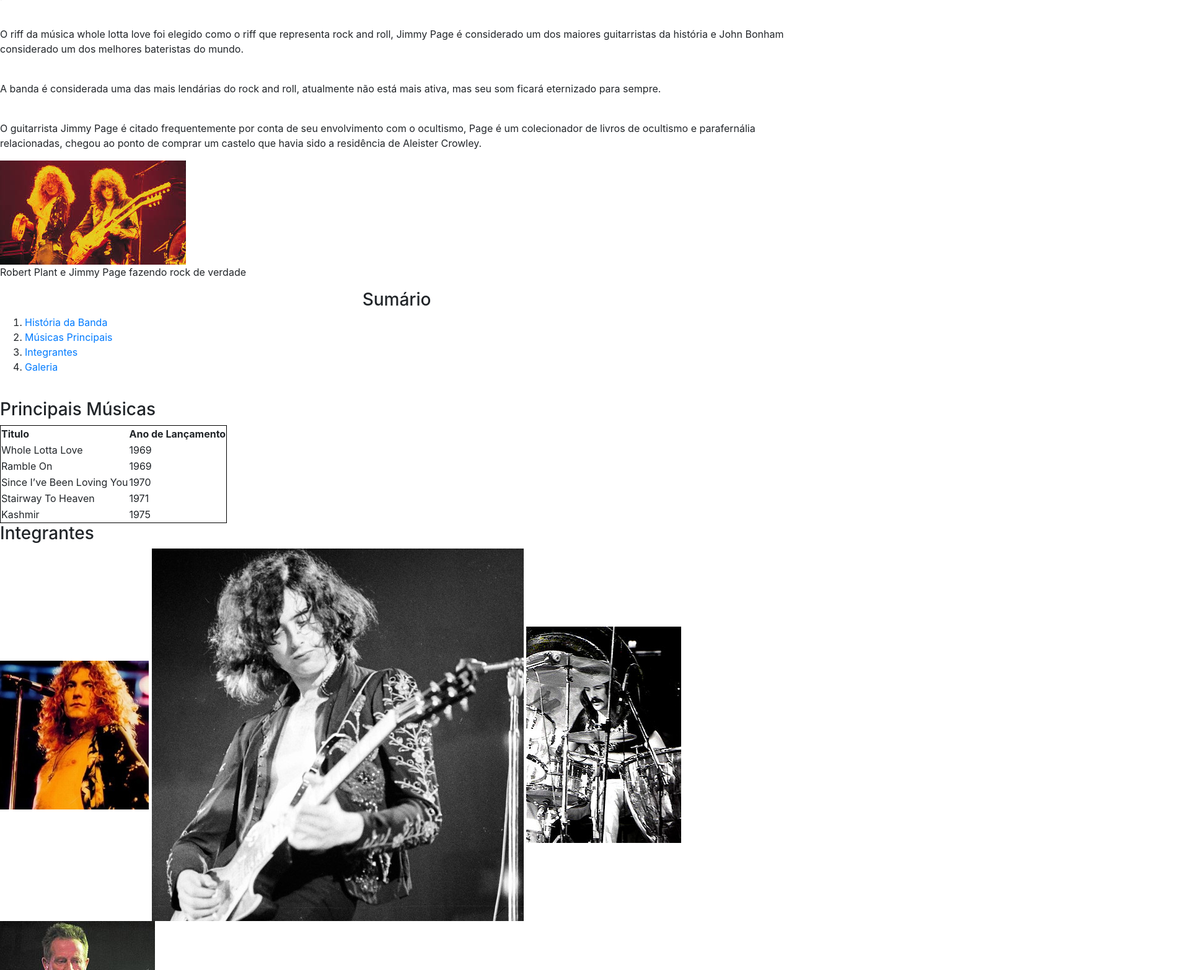
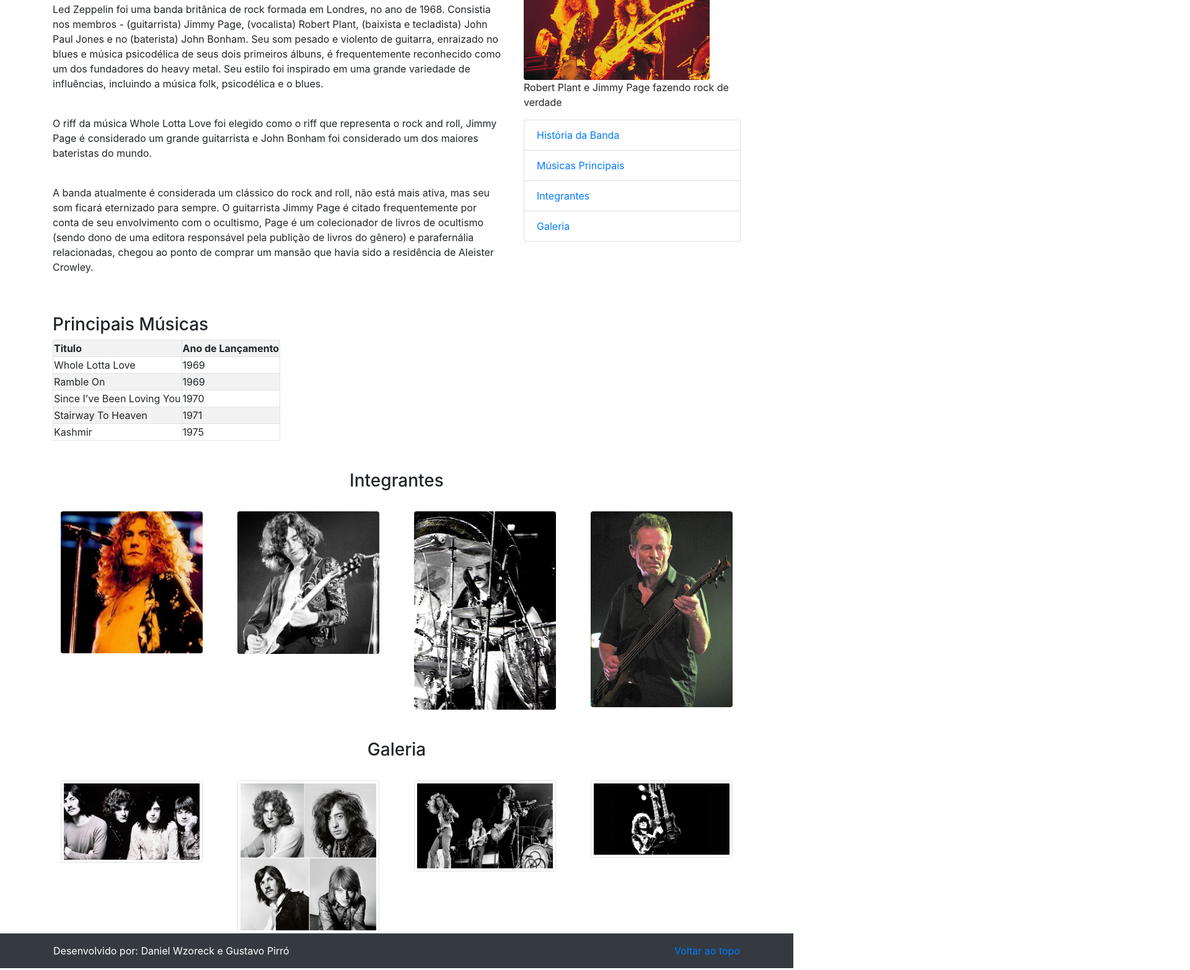
Before and after one commit to gustavopirro/projetoHTML1-2020, a plain HTML site: page ledzeppelin.html in a window 1280 px wide. Shown: the part 287-1852 px from the top of the page at 62% size, 1920 px wide, since content can reach past the window. Drawn offline with nearby package versions, Linux system fonts and the light colour scheme.

Commit message:
Add Led Zeppelin content in the new layout

```diff
--- a/ledzeppelin.html
+++ b/ledzeppelin.html
@@ -17,7 +17,6 @@
     <script src="https://cdnjs.cloudflare.com/ajax/libs/popper.js/1.16.0/umd/popper.min.js"></script>
     <!-- Latest compiled JavaScript -->
     <script src="https://maxcdn.bootstrapcdn.com/bootstrap/4.5.2/js/bootstrap.min.js"></script>
-
 </head>
 
 <body>
@@ -43,54 +42,64 @@
             </div>
         </nav>
     </header>
+
+
     <main>
-        <section id="historia" class="margin-top">
-            <h1><u>Led Zeppelin</u></h1>
-            <div class="mainText">
-
+        <div class="container">
+            <div class="row">
+                <div class="col col-xs mt-5">
+                    <h1 id="historia">Led Zeppelin</h1>
+                </div>
+            </div>
+            <div class="row">
+                <div class="col-xs col-lg-8 mt-5">
                     <article>
                         <h3>História da banda</h3>
                         <p>
-                        Led Zeppelin foi uma banda britânica de rock formada em Londres, em 1968. Consistia no guitarrista Jimmy Page, no vocalista Robert Plant, no baixista e tecladista John Paul Jones e no baterista John Bonham. Seu som pesado e violento de guitarra, enraizado no blues e música psicodélica de seus dois primeiros álbuns, é frequentemente reconhecido como um dos fundadores do heavy metal. Seu estilo foi inspirado em uma grande variedade de influências, incluindo a música folk, psicodélica e o blues.
+                            Led Zeppelin foi uma banda britânica de rock formada em Londres, no ano de 1968. Consistia nos membros - (guitarrista) Jimmy Page, (vocalista) Robert Plant, (baixista e tecladista) John Paul Jones e no (baterista) John Bonham. Seu som pesado e violento de guitarra, enraizado no blues e música psicodélica de seus dois primeiros álbuns, é frequentemente reconhecido como um dos fundadores do heavy metal. Seu estilo foi inspirado em uma grande variedade de influências, incluindo a música folk, psicodélica e o blues.
                         </p>
                         <br />
                         <p>
-                        O riff da música whole lotta love foi elegido como o riff que representa rock and roll, Jimmy Page é considerado um dos maiores guitarristas da história e John Bonham considerado um dos melhores bateristas do mundo.
+                            O riff da música Whole Lotta Love foi elegido como o riff que representa o rock and roll, Jimmy Page é considerado um grande guitarrista e John Bonham foi considerado um dos maiores bateristas do mundo.
                         </p>
                         <br />
                         <p>
-                        A banda é considerada uma das mais lendárias do rock and roll, atualmente não está mais ativa, mas seu som ficará eternizado para sempre.
-                    </p>
-                    <br />
-                    <p>
-                        O guitarrista Jimmy Page é citado frequentemente por conta de seu envolvimento com o ocultismo, Page é um colecionador de livros de ocultismo e parafernália relacionadas, chegou ao ponto de comprar um castelo que havia sido a residência de Aleister Crowley.
+                            A banda atualmente é considerada um clássico do rock and roll, não está mais ativa, mas seu som ficará eternizado para sempre. O guitarrista Jimmy Page é citado frequentemente por conta de seu envolvimento com o ocultismo, Page é um colecionador de livros de ocultismo (sendo dono de uma editora responsável pela publição de livros do gênero) e parafernália relacionadas, chegou ao ponto de comprar um mansão que havia sido a residência de Aleister Crowley.
                         </p>
                     </article>
+                </div>
+                <div class="col-xs col-lg-4 mt-5">
                     <aside>
-                    <img id="mainPicture" src="images/led_zeppelin/imagem_cabecalho.jpeg" title="Robert Plant e Jimmy Page fritando ao vivo a menta da galera"
+                        <img class="rounded img-fluid" style="max-width: 100%;"
+                            src="images/led_zeppelin/imagem_cabecalho.jpeg" title="Robert Plant e Jimmy Page fritando ao vivo a menta da galera"
                             alt="Imagem com um tom amarelado, a esquerda Robert Plant tocando pandeiro e olhando para sua esquerda onde Jimmy Page está tocando em uma guitarra Gibson SG duble neck">
                         <p>Robert Plant e Jimmy Page fazendo rock de verdade</p>
-                    <h3 style="text-align: center;">Sumário</h3>
-                    <ol class="sumario">
-                        <li><a href="#historia">História da Banda</a></li>
-                        <li><a href="#musicas">Músicas Principais</a></li>
-                        <li><a href="#integrantes">Integrantes</a></li>
-                        <li><a href="#galeria">Galeria</a></li>
+                        <ol class="list-group">
+                            <li class="list-group-item list-group-item-action"><a href="#historia">História da Banda</a>
+                            </li>
+                            <li class="list-group-item list-group-item-action"><a href="#musicas">Músicas Principais</a>
+                            </li>
+                            <li class="list-group-item list-group-item-action"><a href="#integrantes">Integrantes</a>
+                            </li>
+                            <li class="list-group-item list-group-item-action"><a href="#galeria">Galeria</a></li>
                         </ol>
                     </aside>
                 </div>
-        </section>
+            </div>
+        </div>
 
-        <br>
-
-        <section id="musicas" class="margin-top">
+        <div class="container">
+            <div class="row mt-5">
+                <div class="col">
+                    <section id="musicas">
                         <h3>Principais Músicas</h3>
-            <div class="topMusicas">
-                <table style="border: solid 1px black;">
+                        <table class="table-hover table-striped table-bordered">
+                            <thread>
                                 <tr>
                                     <th>Titulo</th>
                                     <th>Ano de Lançamento</th>
                                 </tr>
+                            </thread>
                             <tr>
                                 <td>Whole Lotta Love</td>
                                 <td>1969</td>
@@ -112,42 +121,68 @@
                                 <td>1975</td>
                             </tr>
                         </table>
+                    </section>
                 </div>
-        </section>
-        <section id="integrantes" class="margin-top">
-            <div class="integrantes">
-                <h3>Integrantes</h3>
-                <div class="integrantesImagens">
-                    <img src="images/led_zeppelin/robert-plant.jpg"
+            </div>
+        </div>
+
+        <div class="container" align="center">
+            <div class="row  mt-5">
+                <div class="col">
+                    <h3 id="integrantes">Integrantes</h3>
+                </div>
+            </div>
+            <div class="row">
+                <div class="col-xs col-md mt-4">
+                    <img class="rounded img-fluid" style="max-width: 90%;" src="images/led_zeppelin/robert-plant.jpg"
                         alt="A foto mostra Robert Plant cantando em um show ao vivo, ele está com uma camisa florar preta e com o cabelo comprido, o fundo está borrado e escuro"
                         title="Robert Plant">
-                    <img src="images/led_zeppelin/Jimmy-Page.jpg"
+                </div>
+                <div class="col-xs col-md mt-4">
+                    <img class="rounded img-fluid" style="max-width: 90%;" src="images/led_zeppelin/Jimmy-Page.jpg"
                         alt="A foto preta e branca mostra Jimmy Page tocando sua guitarra Gibson Les Paul, ele está com o cabelo comprido e vestindo um casaco alternativo tipico do rock inlgês"
-                        title="Jimmy-Page">
-                    <img src="images/led_zeppelin/John_Bonham.jpg"
+                        title="Jimmy Page">
+                </div>
+                <div class="col-xs col-md mt-4">
+                    <img class="rounded img-fluid" style="max-width: 90%;" src="images/led_zeppelin/John_Bonham.jpg"
                         alt="A foto em preto e branco mostra John Bonham tocando sua bateria em um show ao vivo, o fundo é escuro"
                         title="John Bonham">
-                    <img src="images/led_zeppelin/John_Paul_Jones.jpg"
+                </div>
+                <div class="col-xs col-md mt-4">
+                    <img class="rounded img-fluid" style="max-width: 90%;" src="images/led_zeppelin/John_Paul_Jones.jpg"
                         alt="A foto mostra John Paul Jones já vleho tocando baixo em uma apresentação ao vivo, ele está vestindo uma camisa preta e atrás dele o fundo está preto"
                         title="John Paul Jones">
                 </div>
             </div>
-        </section>
-        <section id="galeria" class="margin-top">
-            <h3>Galeria</h3>
-            <div class="gallery">
-                <img src="images/led_zeppelin/galeria1.jpg" title="Foto para revista"
+        </div>
+
+
+        <div class="container" align="center">
+            <div class="row mt-5">
+                <div class="col">
+                    <h3 id="galeria">Galeria</h3>
+                </div>
+            </div>
+
+            <div class="row">
+                <div class="col-xs col-md mt-4">
+                    <img class="rounded img-fluid  img-thumbnail" style="max-width: 90%;" src="images/led_zeppelin/galeria1.jpg" title="Foto para revista"
                         alt="Foto em preto e branco com os quatro integrantes da banda, todos estão com o cabelo comprido e vestindo roupas típicas do rock dessa época">
-                <img title="Membros da banda exuberando de felicidade" src="images/led_zeppelin/galeria2.jpg"
+                </div>
+                <div class="col-xs col-md mt-4">
+                    <img class="rounded img-fluid  img-thumbnail" style="max-width: 90%;" title="Membros da banda exuberando felicidade" src="images/led_zeppelin/galeria2.jpg"
                     alt="A foto em preto e branco mostra os quatro membros da banda separados posando para foto, ninguem está contente, o fundo é branco, estão usando roupas tipicas da época">
-                <img title="Show ao vivo, detonando os Beatles" src="images/led_zeppelin/galeria3.jpeg"
+                </div>
+                <div class="col-xs col-md mt-4">
+                    <img class="rounded img-fluid  img-thumbnail" style="max-width: 90%;" title="Show ao vivo, detonando os Beatles" src="images/led_zeppelin/galeria3.jpeg"
                     alt="A imagem em preto e branco mostra a banda realizando um show ao vivo, o clima é de agitação, Robert Plant está a esquerda cantando, ao centro John Paul Jones tocando baixo, e a direita Jimmy Page e John Bonham fazendo um dueto de guitarra e bateria">
-                <img title="Jimmy Page detonando no solo com sua Gibison SG duble neck" src="images/led_zeppelin/galeria4.jpg"
+                </div>
+                <div class="col-xs col-md mt-4">
+                    <img class="rounded img-fluid  img-thumbnail" style="max-width: 90%;" title="Jimmy Page detonando no solo com sua Gibison SG duble neck" src="images/led_zeppelin/galeria4.jpg"
                     alt="A imagem em preto e beranco mostra Jimmy Page segurando sua Gibson SG duble neck para cima, o fundo é preto e ele está vestindo um casaco típico do rock inlgês">
                 </div>
-        </section>
-        <a href="#logo" style="color: black;">Voltar ao topo</a>
-        <p>Valide essa página no <a href="https://validator.w3.org/" target="_blank" style="color: blue;">validator.w3</a></p>
+            </div>
+        </div>
     </main>
     <footer class="bg-dark">
         <div class="container p-3">
```
Lines whose indentation alone changed are shown as unchanged.
